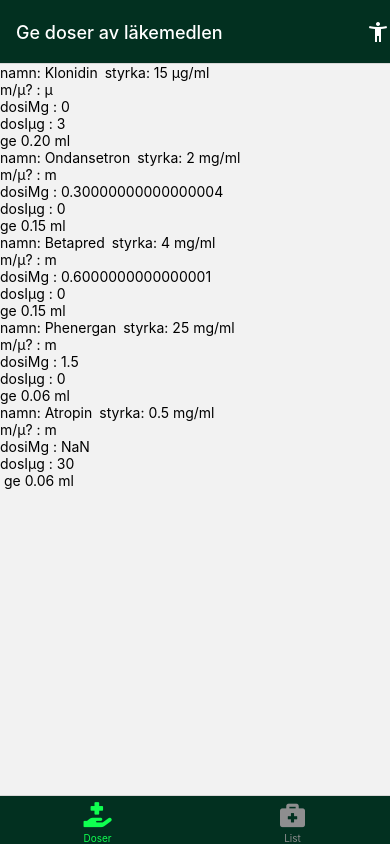
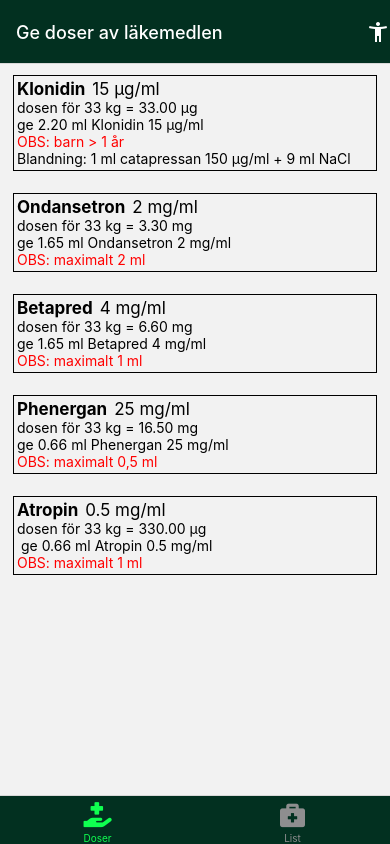
Before and after one commit to lelkespeter/AnestesiDrugs, a React Native app: screen /CurrentDrugs in a window 390 px wide. Built offline with nearby package versions, Linux system fonts and the light colour scheme.

Commit message:
FlatList klar

```diff
--- a/components/Output/LmItem.js
+++ b/components/Output/LmItem.js
@@ -3,128 +3,64 @@
 
 import {appStyles} from "../../constants/myStyles";
 
-const LmItem = ({id, name, styrka, recept, dosimG, dosIµG, obs}) => {
-  const w = 22;
-  const unit = styrka.charAt(3);
+const LmItem = ({drugName, styrka, recept, dosimG, dosIµG, obs}) => {
+  const strength = styrka.charAt(styrka.length - 5);
+  const numStrength = parseFloat(styrka);
 
-  const getMangd = (styrka, dosimG, dosIµG, unit) => {
-    const parsedStyrka = parseFloat(styrka);
-    let mangd = parsedStyrka;
-
-    if (dosimG && unit !== "µ") {
-      return mangd;
-    } else if (dosIµG && unit !== "µ") {
-      return mangd * 1000;
-    } else if (dosIµG && unit === "µ") {
-      return mangd;
-    }
-
-    return mangd / w;
-  };
-  // console.log(getMangd);
-
+  const w = 33;
   return (
+    <>
       <View style={styles.listContainer}>
         <View style={{flexDirection: "row"}}>
           <View>
-          <Text>{name}</Text>
+            <Text style={{fontWeight: "bold", fontSize: 17}}>{drugName}</Text>
           </View>
-        <View style={appStyles.styrka}>
-          {styrka && styrka.length > 0 ? <Text>{styrka}</Text> : null}
+          <View style={{paddingLeft: 7}}>
+            <Text style={{fontSize: 17}}>{styrka}</Text>
           </View>
         </View>
-      {recept && recept.length > 0 ? <Text>spädning: {recept}</Text> : null}
 
-      {dosimG != null && dosimG !== "" ? (
         <View>
-          <Text>dosering: {dosimG} mg/kg</Text>
-          <Text>dvs {(dosimG * w).toFixed(2)} mg</Text>
-        </View>
-      ) : null}
-      {dosIµG != null && dosIµG !== "" ? (
-        <View>
-          <Text>dosering: {dosIµG} µg/kg</Text>
-          <Text>dvs {(dosIµG * w).toFixed(2)} µg</Text>
-        </View>
-      ) : null}
-      {dosIµG != null && dosIµG !== "" ? (
+          {strength === "m" && dosimG !== 0 && dosIµG !== "" ? (
             <Text>
-          {(() => {
-            let dose = (dosIµG / getMangd(styrka, dosimG, dosIµG, unit)) * w;
-            console.log(`Initial dose: ${dose}`);
-            if (name === "Betapred" || name === "Atropin") {
-              dose = Math.min(dose, 1);
-              console.log(`Adjusted dos for Betapred/Atropin: ${dose}`);
-            } else if (name === "Ondansetron") {
-              dose = Math.min(dose, 2);
-              console.log(`Adjusted dose for Ondansetron: ${dose}`);
-            } else if (name === "Phenergan") {
-              dose = Math.min(dose, 0.5);
-              console.log(`Adjusted dose for Phenergan: ${dose}`);
-            } else if (dose >= 3 && dose <= 10) {
-              console.log(`Adjusted dose for dos >= 3 and dose <= 10: ${dose}`);
-              return (Math.round(dose * 5) / 5).toFixed(1);
-            } else if (dose > 1 && dose < 3) {
-              console.log(`Adjusted dose between 1 & 3: ${dose}`);
-              return dose.toFixed(1);
-            } else {
-              console.log("Adjusted for other cases: ", dose);
-              return dose.toFixed(2);
-            }
-            console.log("Final dose: ", dose);
-            return dose.toFixed(1) + " ml";
-          })()}
+              dosen för {w} kg = {(dosIµG * w).toFixed(2)} µg{" "}
+            </Text>
+          ) : strength === "m" && dosimG !== 0 ? (
+            <Text>
+              dosen för {w} kg = {(dosimG * w).toFixed(2)} mg
+            </Text>
+          ) : strength === "µ" && dosIµG !== "" ? (
+            <Text>
+              dosen för {w} kg = {(dosIµG * w).toFixed(2)} µg{" "}
             </Text>
           ) : null}
+        </View>
 
-      {dosimG != null && dosimG !== "" ? (
-        <View style={{flexDirection: "row"}}>
         <View>
-            <Text>ge</Text>
-          </View>
-          <View style={{marginHorizontal: 3}}>
+          {strength === "m" && dosimG !== 0 && dosIµG !== "" ? (
             <Text>
-              {(() => {
-                let dose =
-                  (dosIµG / getMangd(styrka, dosimG, dosIµG, unit)) * w;
-                console.log(w);
-                if (name === "Betapred" || name === "Atropin") {
-                  dose = Math.min(dose, 1);
-                  console.log("Adjusted dose for Betapred/Atropin:", dose);
-                } else if (name === "Ondansetron") {
-                  dose = Math.min(dose, 2);
-                  console.log(`Adjusted dose for Ondansetron:`, dose);
-                } else if (name === "Phenergan") {
-                  dose = Math.min(dose, 0.5);
-                  console.log("Adjusted dose for Phenergan: ", dose);
-                } else if (dose >= 3 && dose <= 10) {
-                  console.log(
-                    "Adjusted dose for for dos >= 3 and dose <= 10: ",
-                    dose
-                  );
-                  return (Math.round(dose * 5) / 5).toFixed(1);
-                } else if (dose > 1 && dose < 3) {
-                  console.log("Adjusted dose between 1 & 3: ", dose);
-                  return dose.toFixed(1);
-                } else {
-                  console.log("Adjusted for other cases: ", dose);
-                  return dose.toFixed(2);
-                }
-                console.log("Final dose: ", dose);
-                return dose.toFixed(1) + " ml";
-              })()}
+              {" "}
+              ge {((dosIµG * w) / (numStrength * 1000)).toFixed(2)} ml{" "}
+              {drugName} {styrka}
             </Text>
+          ) : strength === "m" && dosimG !== 0 ? (
+            <Text>
+              ge {((dosimG * w) / numStrength).toFixed(2)} ml {drugName}{" "}
+              {styrka}
+            </Text>
+          ) : strength === "µ" && dosIµG !== "" ? (
+            <Text>
+              ge {((dosIµG * w) / numStrength).toFixed(2)} ml {drugName}{" "}
+              {styrka}
+            </Text>
+          ) : null}
         </View>
         <View>
-            <Text>mL iv</Text>
+          {obs !== "" ? <Text style={{color: "red"}}>OBS: {obs}</Text> : null}
         </View>
+        <View>{recept ? <Text>Blandning: {recept}</Text> : null}</View>
       </View>
-      ) : null}
-
-      {obs && obs.length > 0 ? (
-        <Text style={styles.obsText}>OBS!: {obs}</Text>
-      ) : null}
-    </View>
+    </>
   );
 };
 
@@ -133,7 +69,7 @@
 const styles = StyleSheet.create({
   listContainer: {
     flex: 1,
-    borderWidth: 1,
+    borderWidth: 0.7,
     marginVertical: 11,
     marginHorizontal: 13,
     padding: 3,
--- a/components/TestCurrentMedications.js
+++ /dev/null
@@ -1,21 +0,0 @@
-import {StyleSheet, FlatList, Text, View} from "react-native";
-import React from "react";
-
-import TestListItem from "./TestListItem";
-
-const TestCurrentMedications = ({drugs}) => {
-  function renderMedicinItem(itemData) {
-    return <TestListItem {...itemData.item} />;
-  }
-  return (
-    <FlatList
-      data={drugs}
-      keyExtractor={(item) => item.id}
-      renderItem={renderMedicinItem}
-    />
-  );
-};
-
-export default TestCurrentMedications;
-
-const styles = StyleSheet.create({});
--- a/components/TestListItem.js
+++ /dev/null
@@ -1,52 +0,0 @@
-import {StyleSheet, Text, View} from "react-native";
-import React from "react";
-
-const TestListItem = ({drugName, styrka, recept, dosimG, dosIµG, obs}) => {
-  //strength is in mg/ml or mikrog/ml
-  //strength = parseFloat(styrka)
-  //volume is ml the patient should get
-  // amount is in mg or mikrog the dose he vill get
-  // w is patient's body weight
-  // volume = (amount * w)/strength
-
-  const strength = styrka.charAt(styrka.length - 5);
-  const numStrength = parseFloat(styrka);
-
-  const w = 3;
-  return (
-    <>
-      <View style={{flexDirection: "row"}}>
-        <View>
-          <Text>namn: {drugName}</Text>
-        </View>
-        <View style={{paddingLeft: 7}}>
-          <Text>styrka: {styrka}</Text>
-        </View>
-      </View>
-
-      <View>
-        <Text>m/µ? : {strength}</Text>
-      </View>
-      <View>
-        <Text>dosiMg : {dosimG * w}</Text>
-      </View>
-      <View>
-        <Text>dosIµg : {dosIµG * w}</Text>
-      </View>
-
-      <View>
-        {strength === "m" && dosimG !== 0 && dosIµG !== "" ? (
-          <Text> ge {((dosIµG * w) / (numStrength * 1000)).toFixed(2)} ml</Text>
-        ) : strength === "m" && dosimG !== 0 ? (
-          <Text>ge {((dosimG * w) / numStrength).toFixed(2)} ml</Text>
-        ) : strength === "µ" && dosIµG !== "" ? (
-          <Text>ge {((dosIµG * w) / numStrength).toFixed(2)} ml</Text>
-        ) : null}
-      </View>
-    </>
-  );
-};
-
-export default TestListItem;
-
-const styles = StyleSheet.create({});
--- a/constants/data.js
+++ b/constants/data.js
@@ -15,7 +15,7 @@
     recept: "",
     dosimG: 0.1,
     dosIµG: "",
-    obs: "maximalt 4 mg",
+    obs: "maximalt 2 ml",
   },
   {
     id: "l3",
@@ -24,7 +24,7 @@
     recept: "",
     dosimG: 0.2,
     dosIµG: "",
-    obs: "maximalt 4 mg",
+    obs: "maximalt 1 ml",
   },
   {
     id: "l4",
@@ -33,7 +33,7 @@
     recept: "",
     dosimG: 0.5,
     dosIµG: "",
-    obs: "maximalt 12,5 mg",
+    obs: "maximalt 0,5 ml",
   },
 
   {
@@ -43,7 +43,7 @@
     recept: "",
     dosiMg: "",
     dosIµG: 10,
-    obs: "maximalt 0.5 mg",
+    obs: "maximalt 1 ml",
   },
 ];
 
--- a/package.json
+++ b/package.json
@@ -17,7 +17,7 @@
     "expo-splash-screen": "~0.18.1",
     "expo-status-bar": "~1.4.4",
     "react": "18.2.0",
-    "react-native": "0.71.4",
+    "react-native": "0.71.6",
     "react-native-safe-area-context": "4.5.0",
     "react-native-screens": "~3.20.0",
     "@expo/vector-icons": "^13.0.0"
--- a/screens/CurrentDosesScreen.js
+++ b/screens/CurrentDosesScreen.js
@@ -3,13 +3,11 @@
 
 import AktuellaMedicinerList from "../components/Output/AktuellaMedicinerList";
 import LM from "../constants/data";
-import TestCurrentMedications from "../components/TestCurrentMedications";
 
 const CurrentDosesScreen = () => {
   return (
     <View>
-      {/* <AktuellaMedicinerList drugs={LM} /> */}
-      <TestCurrentMedications drugs={LM} />
+      <AktuellaMedicinerList drugs={LM} />
     </View>
   );
 };
```
Also changed, not shown: components/Test/Test001.js (added, +39 -0 lines), 1 other file (tests, documents, lock files or other folders). Lines whose indentation alone changed are shown as unchanged.
